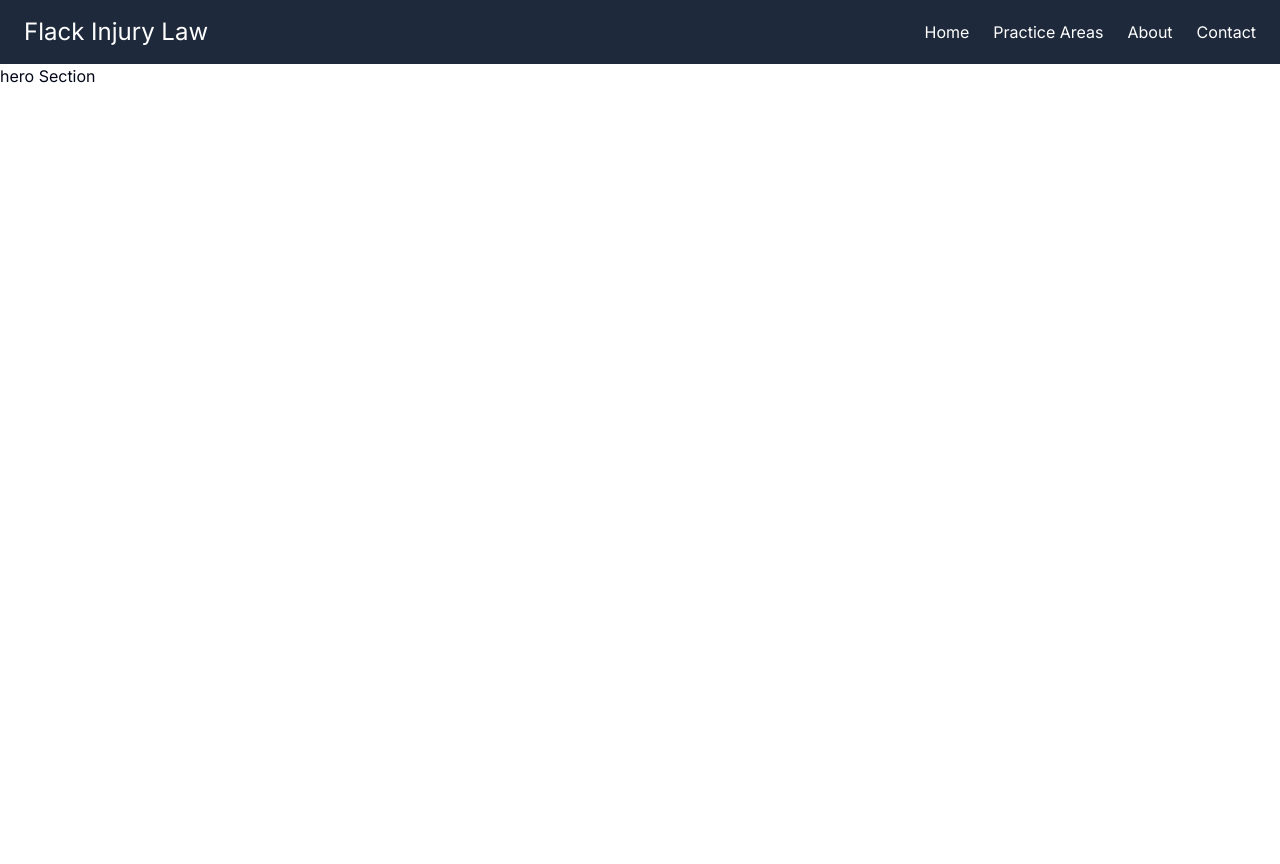
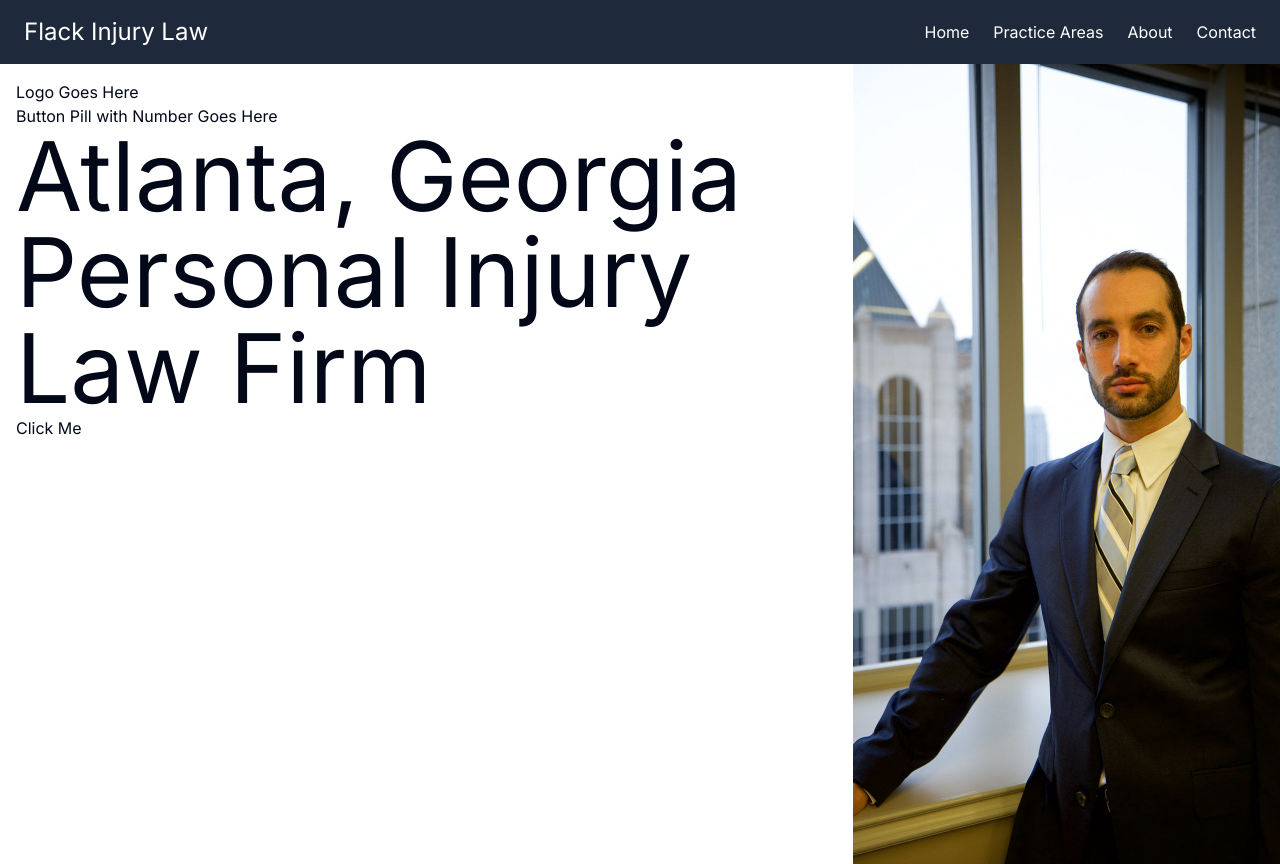
Before and after one commit to aaronaltman/flackinjury-law-2024, a Next.js app: page / in a window 1280 px wide. Before the commit the page ends 800 px from the top, so only its background shows below. Built offline with nearby package versions, Linux system fonts and the light colour scheme.

Commit message:
homepage design

```diff
--- a/src/app/layout.tsx
+++ b/src/app/layout.tsx
@@ -16,7 +16,7 @@ export default function RootLayout({
 }) {
   return (
     <html lang="en">
-      <body className={inter.className}>{children}</body>
+      <body className={`${inter.className} max-w-8xl`}>{children}</body>
     </html>
   );
 }
--- a/src/app/page.tsx
+++ b/src/app/page.tsx
@@ -1,12 +1,12 @@
 import MainHeader from "@/components/main-header";
+import MainHero from "@/components/main-hero";
+import Image from "next/image";
 
 export default function Home() {
   return (
     <main>
       <MainHeader />
-      <section className="hero">
-        <p>hero Section</p>
-      </section>
+      <MainHero />
     </main>
   );
 }
--- /dev/null
+++ b/src/components/main-hero.tsx
@@ -0,0 +1,24 @@
+import Image from "next/image";
+import React from "react";
+
+export default function MainHero() {
+  return (
+    <section className="flex flex-col md:flex-row flex-wrap justify-between max-w-8xl">
+      <div className="md:w-2/3 py-4 px-4">
+        <h1>Logo Goes Here</h1>
+        <p>Button Pill with Number Goes Here</p>
+        <h2 className="text-8xl">Atlanta, Georgia Personal Injury Law Firm</h2>
+        <button>Click Me</button>
+      </div>
+      <div className="md:w-1/3">
+        <Image
+          alt="flack injury hero"
+          src="/hero.jpeg"
+          width={500}
+          height={500}
+          className="object-cover h-[100vh]"
+        />
+      </div>
+    </section>
+  );
+}
```
Also changed, not shown: public/hero.jpeg (added).
